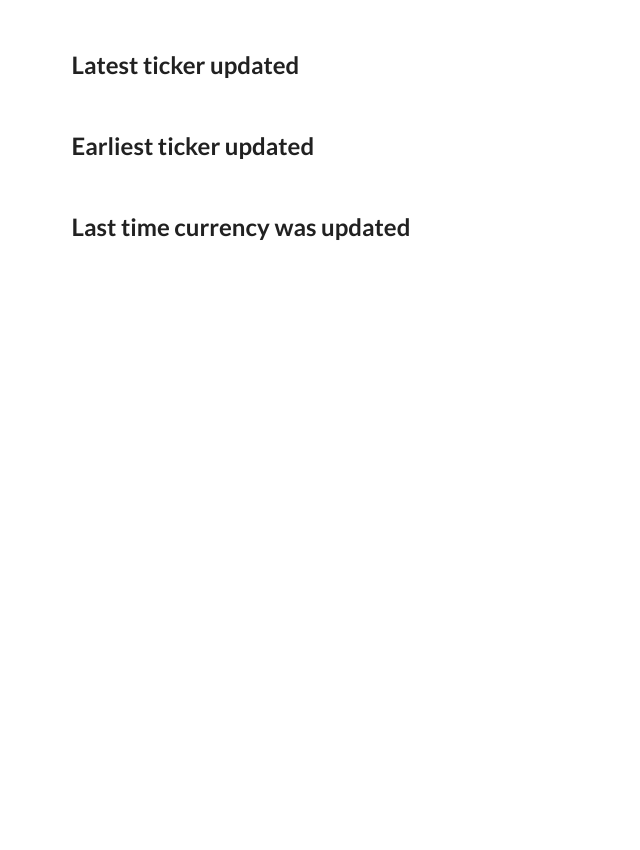
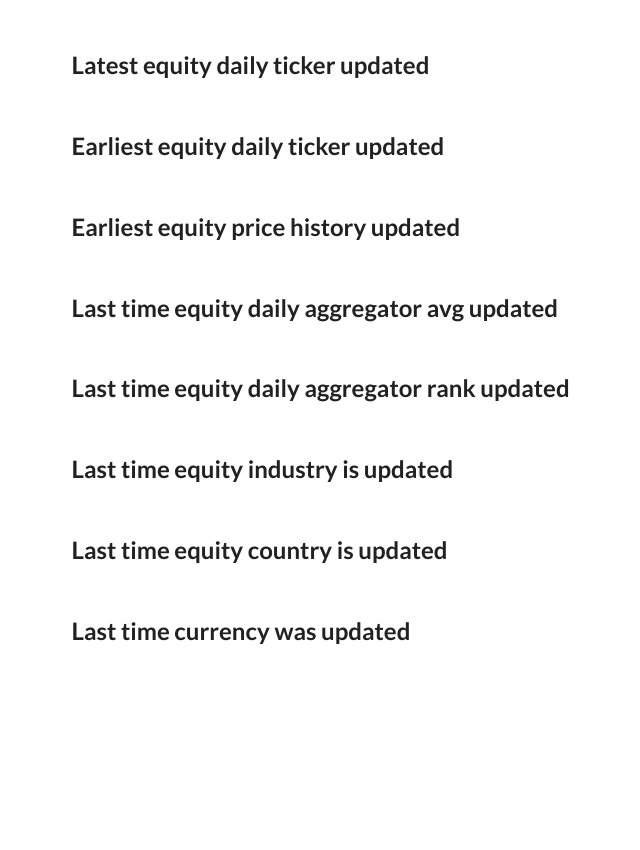
Before and after one commit to yuong1979/yfinance-project, a Flask app: page / in a window 1280 px wide. Shown: the whole page, without its empty margins (5-645 px from the left). Run offline with Flask 2, Linux system fonts and the light colour scheme; data that the repository does not hold is empty; parts of the project's set-up code (start-up, migrations or seed data) failed here and were passed over.

Commit message:
changes base.html to include when data updated

```diff
--- a/equity_exp.py
+++ b/equity_exp.py
@@ -386,3 +386,22 @@
     # sort the earliest data in aggregated
     docs = db.collection('equity_daily_agg').order_by("daily_industry_agg_updated_datetime", direction=firestore.Query.ASCENDING).limit(1).get()
     print ("Earliest Daily Aggregation Dataset: " + docs[0]._data['daily_industry_agg_updated_datetime'].strftime('%Y-%m-%d'))
+
+
+# python -c 'from equity_exp import test; test()'
+
+def test():
+
+
+    earliest_equity_daily_kpi_list = db.collection('equity_daily_kpi').order_by("updated_datetime", direction=firestore.Query.ASCENDING).limit(1).get()
+    print (earliest_equity_daily_kpi_list[0]._data)
+    earliest_price_history_list = db.collection('equity_daily_kpi').order_by("updated_datetime", direction=firestore.Query.ASCENDING).limit(1).get()
+    print (earliest_price_history_list)
+
+    # equity_daily_agg
+    # equity_daily_country
+    # equity_daily_industry
+    # equity_financials
+    # equity_daily_kpi
+    # equity_price_history
+    # fxhistorical
--- a/main.py
+++ b/main.py
@@ -113,16 +113,62 @@
     content = "Error in \n File name: " + str(file_name) + "\n Function: " + str(function_name) + "\n Detailed error: " + str(e)
     error_email(subject, content)
 
+
+
+# earliest_equity_daily_kpi_list = db.collection('equity_daily_kpi').order_by("updated_datetime", direction=firestore.Query.ASCENDING).limit(1).get()
+# print (earliest_equity_daily_kpi_list[0]._data)
+# earliest_price_history_list = db.collection('equity_daily_kpi').order_by("updated_datetime", direction=firestore.Query.ASCENDING).limit(1).get()
+# print (earliest_price_history_list)
+
+# equity_daily_agg
+# equity_financials
+# equity_price_history
+
+
+
+
 @app.get("/")
 def home():
 
     earliest_tickerlist = db.collection('equity_daily_kpi').order_by("updated_datetime", direction=firestore.Query.ASCENDING).limit(5).get()
     latest_tickerlist = db.collection('equity_daily_kpi').order_by("updated_datetime", direction=firestore.Query.DESCENDING).limit(5).get()
-    fxlist = db.collection('fx').order_by("updated_datetime", direction=firestore.Query.ASCENDING).limit(10).get()
+
+    #latest downloaded fx entry
+    fxlist = db.collection('fxhistorical').order_by("datetime_format", direction=firestore.Query.DESCENDING).limit(3).stream()
+
+    #latest downloaded equity_daily_country
+    equity_daily_country_list = db.collection('equity_daily_country').order_by("daily_agg_record_time", direction=firestore.Query.DESCENDING).limit(3).stream()
+
+    #latest downloaded equity_daily_industry
+    equity_daily_industry_list = db.collection('equity_daily_industry').order_by("daily_agg_record_time", direction=firestore.Query.DESCENDING).limit(3).stream()
+
+    #latest downloaded equity_price_history
+    equity_price_history_list = db.collection('equity_price_history').order_by("updated_datetime", direction=firestore.Query.DESCENDING).limit(3).stream()
+
+    # for i in equity_price_history_list:
+    #     print (i)
+    #     print (i._data)
+
+    #latest downloaded equity_daily_agg - rank
+    equity_daily_agg_rank_list = db.collection('equity_daily_agg').order_by("daily_industry_rank_updated_datetime", direction=firestore.Query.DESCENDING).limit(3).stream()
+    #latest downloaded equity_daily_agg - avg
+    equity_daily_agg_avg_list = db.collection('equity_daily_agg').order_by("daily_industry_agg_updated_datetime", direction=firestore.Query.DESCENDING).limit(3).stream()
+
+
     return render_template("base.html",
         earliest_tickerlist=earliest_tickerlist,
         latest_tickerlist=latest_tickerlist,
-        fxlist=fxlist)
+
+        equity_price_history_list=equity_price_history_list,
+
+        equity_daily_agg_rank_list=equity_daily_agg_rank_list,
+        equity_daily_agg_avg_list=equity_daily_agg_avg_list,
+
+        equity_daily_country_list=equity_daily_country_list,
+        equity_daily_industry_list=equity_daily_industry_list,
+        fxlist=fxlist
+
+        )
 
     # return render_template("base.html")
 
--- a/templates/base.html
+++ b/templates/base.html
@@ -13,33 +13,99 @@
 <body>
 
     <div style="margin-top: 50px;" class="ui container split left">
-        <h2> Latest ticker updated</h2>
+        <h2> Latest equity daily ticker updated</h2>
         {% for i in latest_tickerlist %}
         <div class="ui segment">
-            <p class="ui big header">{{ i._data['updated_datetime'] }} / {{ i._data['ticker'] }} / {{ i._data['tickername'] }}</p>
+            <p class="ui big header">{{ i._data['updated_datetime'].strftime('%Y-%m-%d   %H:%M') }} / {{ i._data['ticker'] }} / {{ i._data['tickername'] }}</p>
         </div>
         {% endfor %}
     </div>
 
     <div style="margin-top: 50px;" class="ui container split left">
-        <h2> Earliest ticker updated</h2>
+        <h2> Earliest equity daily ticker updated</h2>
         {% for i in earliest_tickerlist %}
         <div class="ui segment">
-            <p class="ui big header">{{ i._data['updated_datetime'] }} / {{ i._data['ticker'] }} / {{ i._data['tickername'] }}</p>
+            <p class="ui big header">{{ i._data['updated_datetime'].strftime('%Y-%m-%d   %H:%M') }} / {{ i._data['ticker'] }} / {{ i._data['tickername'] }}</p>
         </div>
         {% endfor %}
     </div>
+
+
+
+
+
+    <div style="margin-top: 50px;" class="ui container split left">
+        <h2> Earliest equity price history updated</h2>
+        {% for i in equity_price_history_list %}
+        <div class="ui segment">
+            <p class="ui big header">{{ i._data['updated_datetime'].strftime('%Y-%m-%d   %H:%M') }} / {{ i._data['ticker'] }} / {{ i._data['tickername'] }}</p>
+        </div>
+        {% endfor %}
+    </div>
+
+
+
+
+
+
+
+
+    <div style="margin-top: 50px;" class="ui container split right">
+        <h2> Last time equity daily aggregator avg updated</h2>
+        {% for i in equity_daily_agg_avg_list %}
+        <div class="ui segment">
+            <p class="ui big header">{{ i._data['daily_industry_agg_updated_datetime'].strftime('%Y-%m-%d   %H:%M') }} / {{ i._data['ticker'] }}</p>
+        </div>
+        {% endfor %}
+    </div>
+
+    <div style="margin-top: 50px;" class="ui container split right">
+        <h2> Last time equity daily aggregator rank updated</h2>
+        {% for i in equity_daily_agg_rank_list %}
+        <div class="ui segment">
+            <p class="ui big header">{{ i._data['daily_industry_rank_updated_datetime'].strftime('%Y-%m-%d   %H:%M') }} / {{ i._data['ticker'] }}</p>
+        </div>
+        {% endfor %}
+    </div>
+
+
+
+
+
+
+    <div style="margin-top: 50px;" class="ui container split right">
+        <h2> Last time equity industry is updated</h2>
+        {% for i in equity_daily_industry_list %}
+        <div class="ui segment">
+            <p class="ui big header">{{ i._data['daily_agg_record_time'].strftime('%Y-%m-%d   %H:%M') }} / {{ i.id }}</p>
+        </div>
+        {% endfor %}
+    </div>
+
+    <div style="margin-top: 50px;" class="ui container split right">
+        <h2> Last time equity country is updated</h2>
+        {% for i in equity_daily_country_list %}
+        <div class="ui segment">
+            <p class="ui big header">{{ i._data['daily_agg_record_time'].strftime('%Y-%m-%d   %H:%M') }} / {{ i.id }}</p>
+        </div>
+        {% endfor %}
+    </div>
+
+
 
 
     <div style="margin-top: 50px;" class="ui container split right">
         <h2> Last time currency was updated</h2>
         {% for i in fxlist %}
         <div class="ui segment">
-            <p class="ui big header">{{ i._data['currency'] }} / {{ i._data['updated_datetime'] }}</p>
+            <p class="ui big header">date updated: {{ i._data['datetime_format'].strftime('%Y-%m-%d   %H:%M') }} / when updated: {{ i._data['updated_datetime'].strftime('%Y-%m-%d   %H:%M') }}</p>
         </div>
         {% endfor %}
     </div>
 
+
+
+
 </body>
 
 </html>
```
